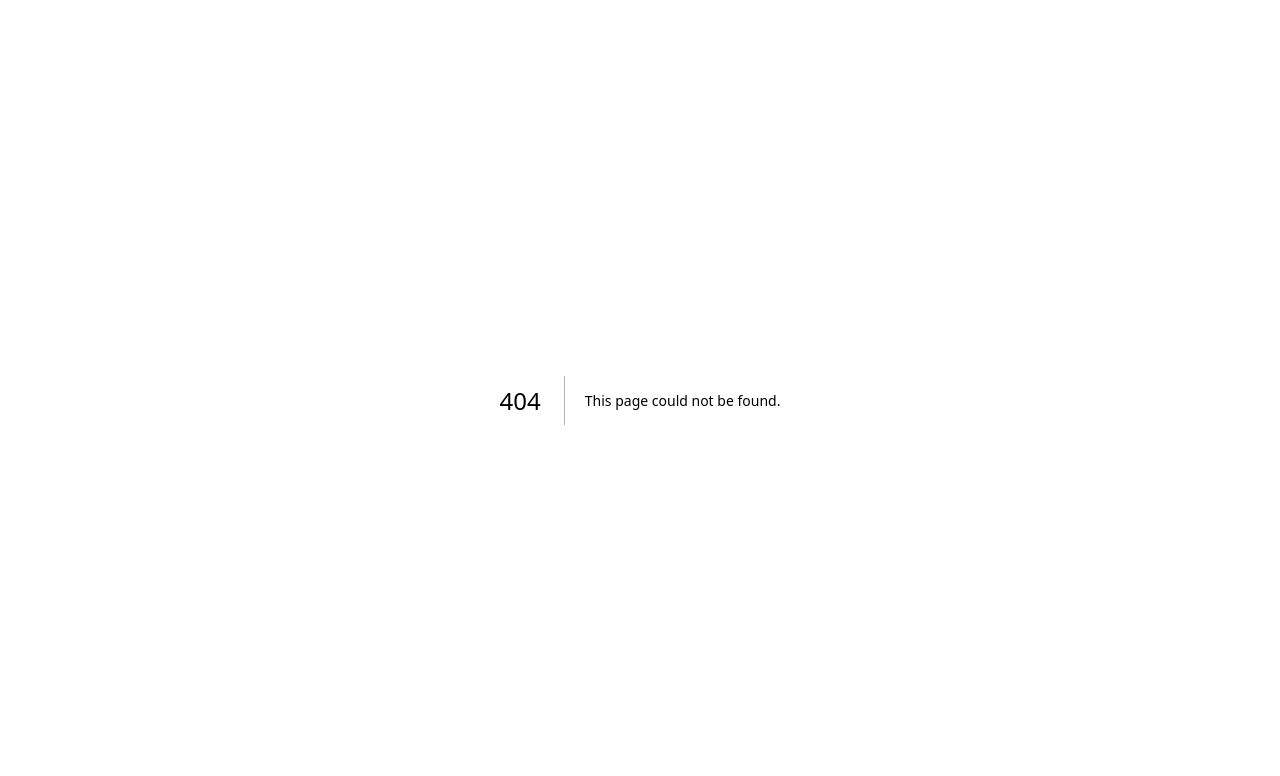
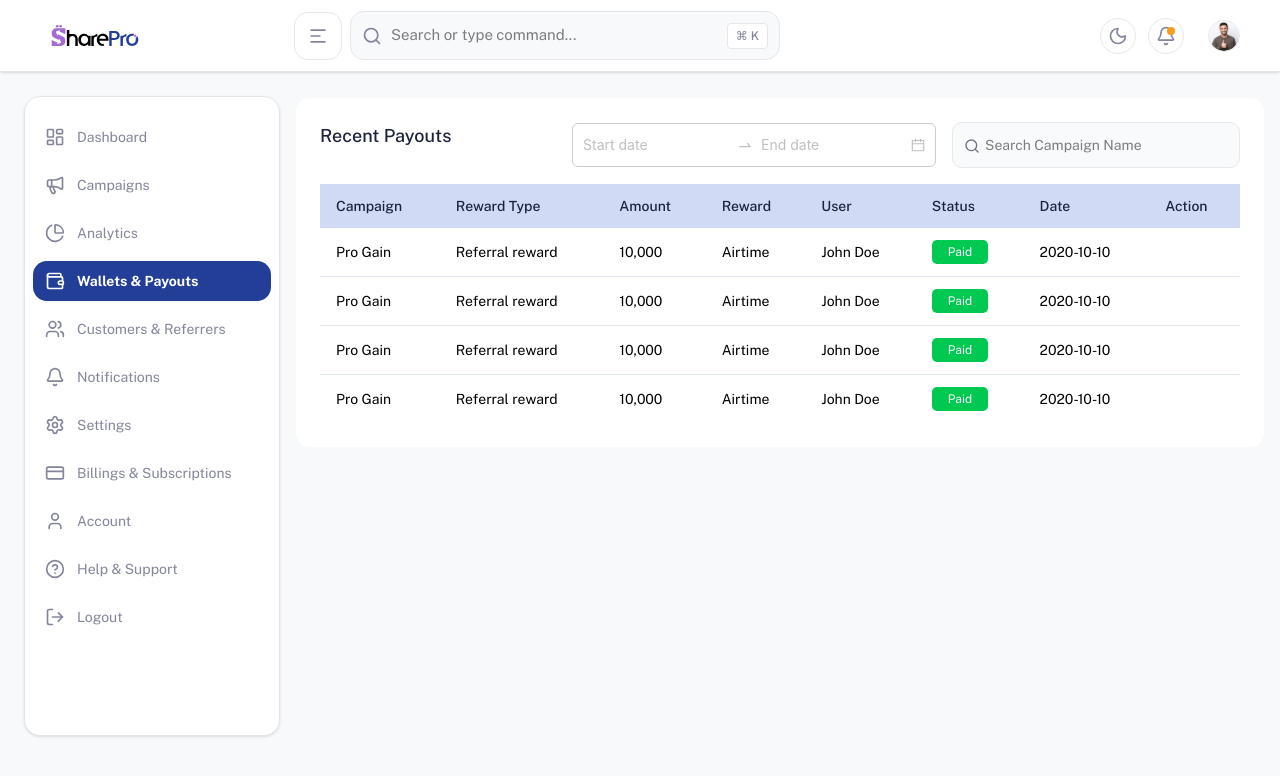
Before and after one commit to SharePro-Org/sharepro, a Next.js app: page /business/wallets/payouts in a window 1280 px wide. Before the commit this address had no page. Shown: the top 776 px of the page. Built offline with nearby package versions, Linux system fonts and the light colour scheme; sample sign-in values are in the browser's storage.

Commit message:
feat: update API URL in next.config.ts and add payouts page with search functionality

```diff
--- a/next.config.ts
+++ b/next.config.ts
@@ -6,7 +6,7 @@ const nextConfig: NextConfig = {
 
   // Environment variables that will be available to the browser
   env: {
-    NEXT_PUBLIC_API_URL:  "https://dc7e7fd04243.ngrok-free.app/graphql/",
+    NEXT_PUBLIC_API_URL:  "https://0a1180b3e64c.ngrok-free.app/graphql/",
   },
 };
 
--- /dev/null
+++ b/src/app/business/wallets/page.tsx
@@ -0,0 +1,12 @@
+import DashboardLayout from "@/components/dashboard/DashboardLayout";
+import React from "react";
+
+const wallets = () => {
+  return (
+    <DashboardLayout>
+      <></>
+    </DashboardLayout>
+  );
+};
+
+export default wallets;
--- /dev/null
+++ b/src/app/business/wallets/payouts/page.tsx
@@ -0,0 +1,47 @@
+"use client";
+
+import DashboardLayout from "@/components/dashboard/DashboardLayout";
+import { Button, Dropdown } from "antd";
+import { ArrowLeft, ArrowRight, RefreshCwIcon, SearchIcon } from "lucide-react";
+import React from "react";
+import { MoreOutlined } from "@ant-design/icons";
+import { useRouter } from "next/navigation";
+import CampaignsTable from "@/components/dashboard/CampaignsTable";
+import { Filter } from "@/components/Filter";
+import Link from "next/link";
+
+const payouts = () => {
+  const router = useRouter();
+
+  return (
+    <DashboardLayout>
+      <section className="bg-white rounded-md md:p-6 p-3">
+        <div className="rounded-md">
+          <div className="lg:flex justify-between">
+            <p className="text-black font-medium text-lg">Recent Payouts</p>
+            <div className="flex gap-4">
+              {/* <RangePicker /> */}
+              <Filter filter={false} />
+
+              <div className="relative md:mt-0 mt-2">
+                <input
+                  type="text"
+                  className="bg-[#F9FAFB] md:w-72 w-full border border-[#E4E7EC] p-3 rounded-sm pl-8 text-sm"
+                  placeholder="Search Campaign Name"
+                />
+
+                <SearchIcon
+                  size={16}
+                  className="absolute top-4 left-3 text-gray-500"
+                />
+              </div>
+            </div>
+          </div>
+          <CampaignsTable type="payout" />
+        </div>
+      </section>
+    </DashboardLayout>
+  );
+};
+
+export default payouts;
```
